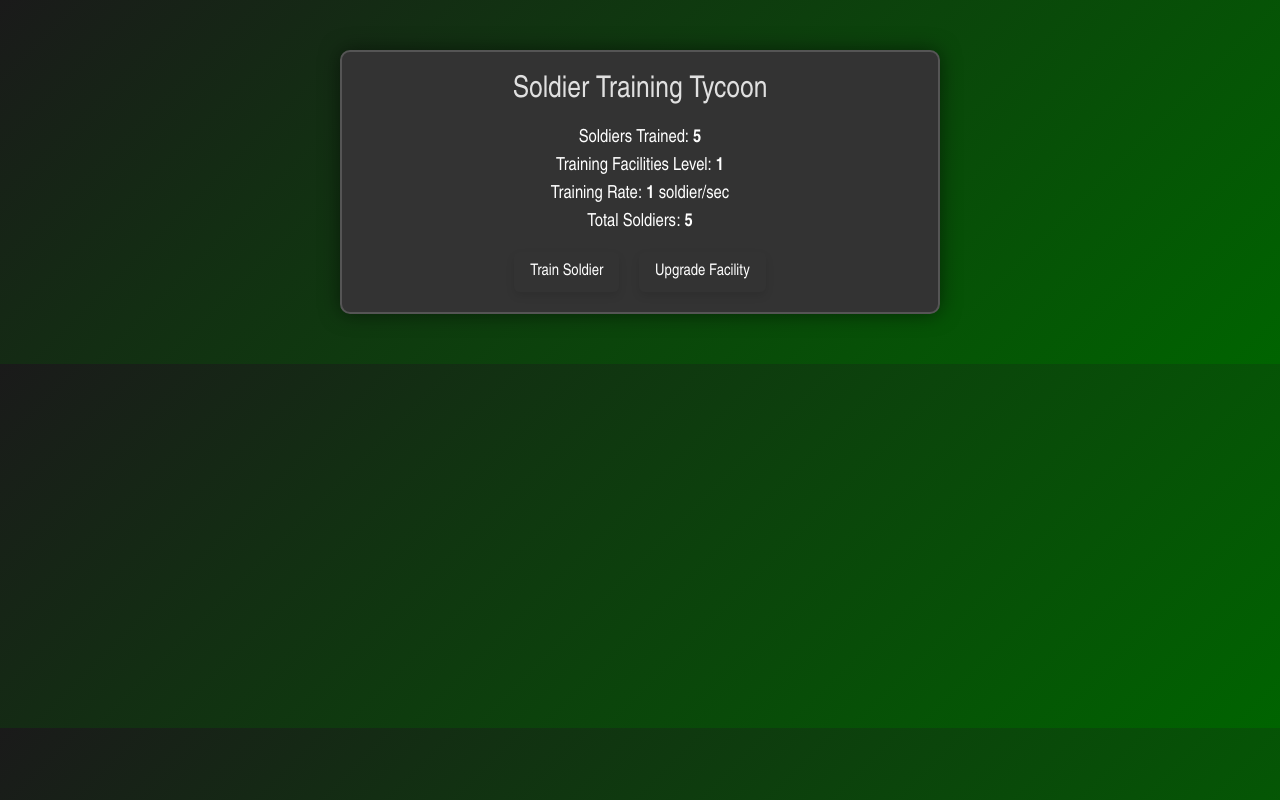
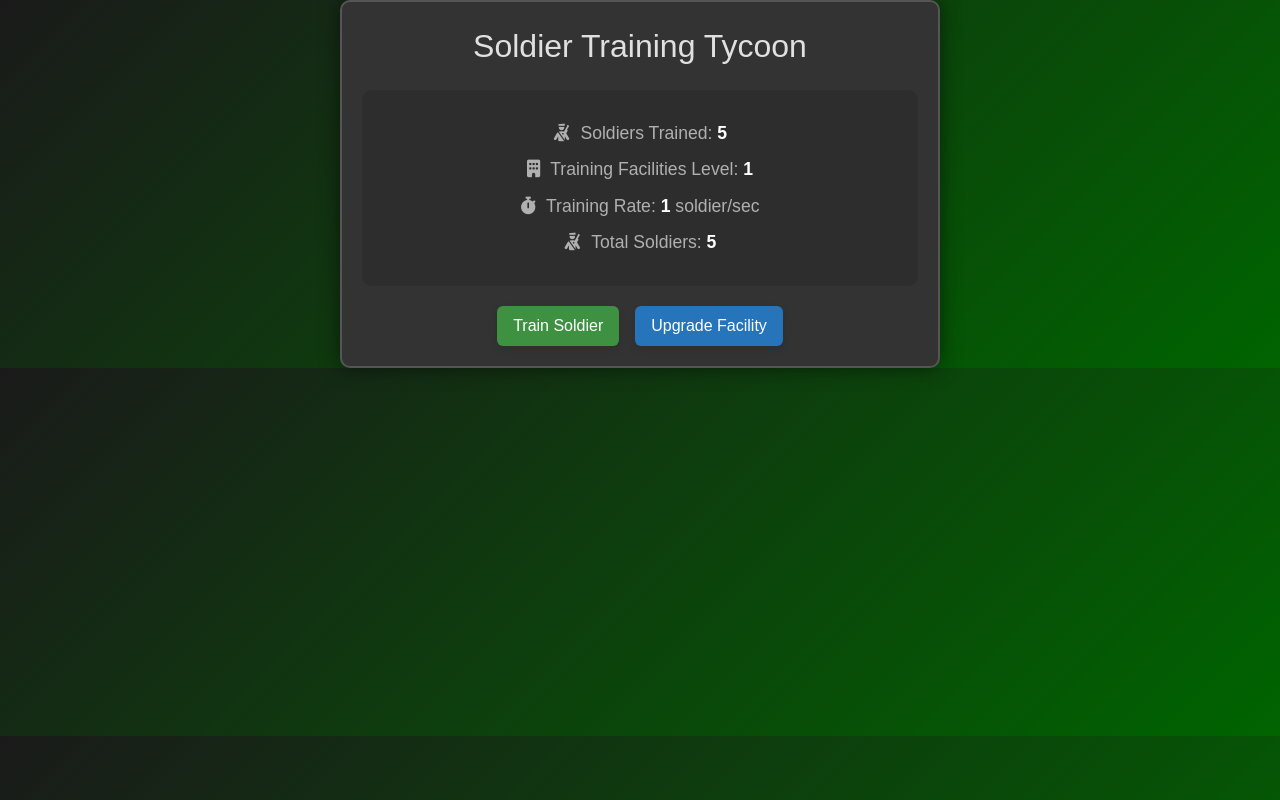
Before and after one commit to largefort/militarytrainingtycoon, a plain HTML site: page index.html in a window 1280 px wide. Drawn offline with nearby package versions, Linux system fonts and the light colour scheme.

Commit message:
Update index.html

```diff
--- a/index.html
+++ b/index.html
@@ -6,24 +6,71 @@
     <title>Soldier Training Tycoon</title>
     <!-- Tailwind CSS -->
     <link href="https://cdn.jsdelivr.net/npm/tailwindcss@2.2.19/dist/tailwind.min.css" rel="stylesheet">
+    <!-- Font Awesome -->
+    <link href="https://cdnjs.cloudflare.com/ajax/libs/font-awesome/6.5.0/css/all.min.css" rel="stylesheet">
     <link rel="stylesheet" href="styles.css">
+    <style>
+        body {
+            background-color: #1a1a1a;
+            color: #ffffff;
+            font-family: 'Arial', sans-serif;
+        }
+        .container {
+            max-width: 600px;
+            margin: 0 auto;
+            padding: 20px;
+        }
+        h1 {
+            font-size: 2rem;
+            text-align: center;
+            margin-bottom: 20px;
+        }
+        .stats {
+            background-color: #2d2d2d;
+            border-radius: 10px;
+            padding: 20px;
+            margin-bottom: 20px;
+        }
+        .stats p {
+            font-size: 1.1rem;
+            margin: 10px 0;
+        }
+        .stats .icon {
+            margin-right: 10px;
+        }
+        .btn {
+            cursor: pointer;
+            transition: background-color 0.3s ease;
+        }
+        .btn:hover {
+            background-color: #4d4d4d;
+        }
+        .btn-success {
+            background-color: #3f9142;
+        }
+        .btn-primary {
+            background-color: #2674b9;
+        }
+        .btn-success:hover {
+            background-color: #51a353;
+        }
+        .btn-primary:hover {
+            background-color: #3a85d1;
+        }
+    </style>
 </head>
 <body>
-    <audio id="bgm" autoplay loop>
-        <source src="bgm.mp3" type="audio/mpeg">
-        Your browser does not support the audio element.
-    </audio>
-    <div class="container mx-auto my-5">
-        <h1 class="text-3xl text-center mb-4">Soldier Training Tycoon</h1>
-        <div class="text-center mb-4">
-            <p class="text-lg">Soldiers Trained: <span id="soldiers" class="font-bold">0</span></p>
-            <p class="text-lg">Training Facilities Level: <span id="facility-level" class="font-bold">1</span></p>
-            <p class="text-lg">Training Rate: <span id="training-rate" class="font-bold">1</span> soldier/sec</p>
-            <p class="text-lg">Total Soldiers: <span id="total-soldiers" class="font-bold">0</span></p>
+    <div class="container">
+        <h1>Soldier Training Tycoon</h1>
+        <div class="stats">
+            <p><i class="fas fa-person-military-rifle icon"></i>Soldiers Trained: <span id="soldiers" class="font-bold">0</span></p>
+            <p><i class="fa-solid fa-building icon"></i>Training Facilities Level: <span id="facility-level" class="font-bold">1</span></p>
+            <p><i class="fas fa-stopwatch icon"></i>Training Rate: <span id="training-rate" class="font-bold">1</span> soldier/sec</p>
+            <p><i class="fas fa-person-military-rifle icon"></i>Total Soldiers: <span id="total-soldiers" class="font-bold">0</span></p>
         </div>
-        <div class="text-center">
-            <button class="btn-success px-4 py-2 rounded-md mx-2" onclick="trainSoldier()">Train Soldier</button>
-            <button class="btn-primary px-4 py-2 rounded-md mx-2" onclick="upgradeFacility()">Upgrade Facility</button>
+        <div class="flex justify-center">
+            <button class="btn btn-success px-4 py-2 rounded-md mx-2" onclick="trainSoldier()">Train Soldier</button>
+            <button class="btn btn-primary px-4 py-2 rounded-md mx-2" onclick="upgradeFacility()">Upgrade Facility</button>
         </div>
     </div>
 
```
